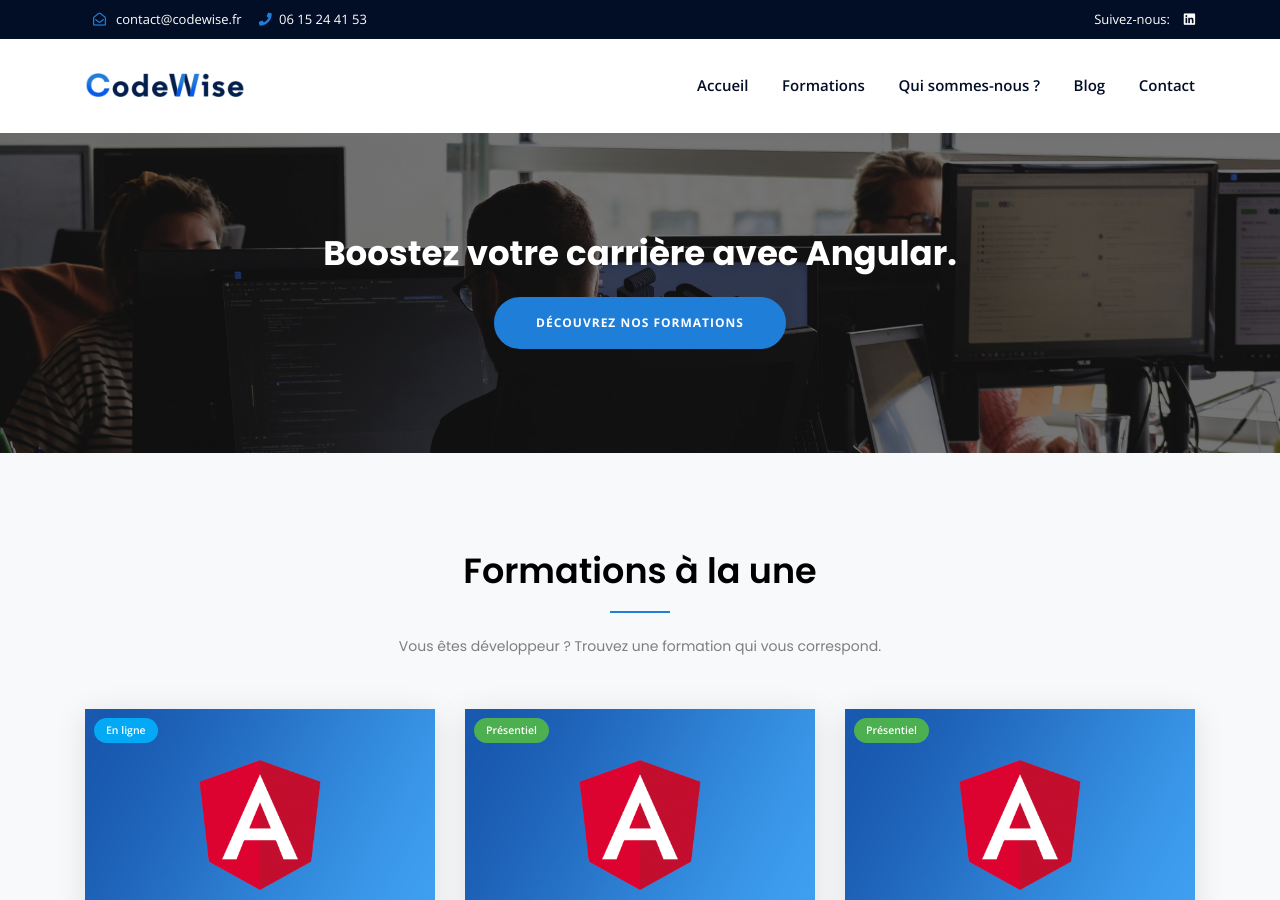
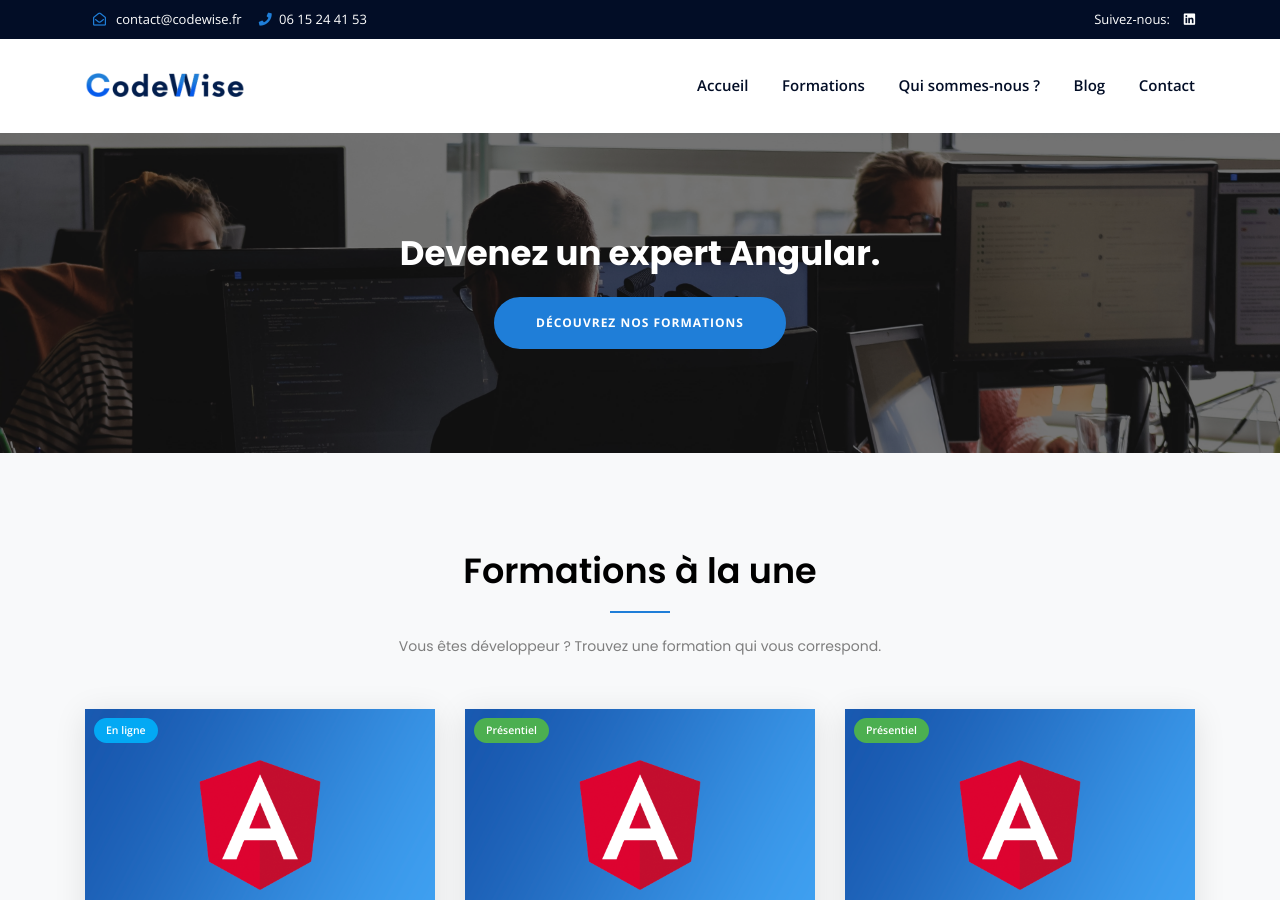
Before and after one commit to hubergerard/hubergerard.github.io, a Jekyll site: the page built from index.html, in a window 1280 px wide and 900 px high. Built offline with Jekyll 4.4.1, drawn with Linux system fonts in a browser that asks for light colours.

Commit message:
Update call_to_action.html

```diff
--- a/_includes/call_to_action.html
+++ b/_includes/call_to_action.html
@@ -3,9 +3,9 @@
         <div class="row">
             <div class="col-xl-12 text-center">
                 <div class="call-to-action white-text">
-                    <h1>Boostez votre carrière avec Angular.</h1>
+                    <h1>Devenez un expert Angular.</h1>
                     <div class="call-to-action">
-						<a href="/pages/services" class="btn m-1">découvrez nos formations</a>
+			<a href="/pages/services" class="btn m-1">découvrez nos formations</a>
                     </div>
                 </div>
             </div>
```
